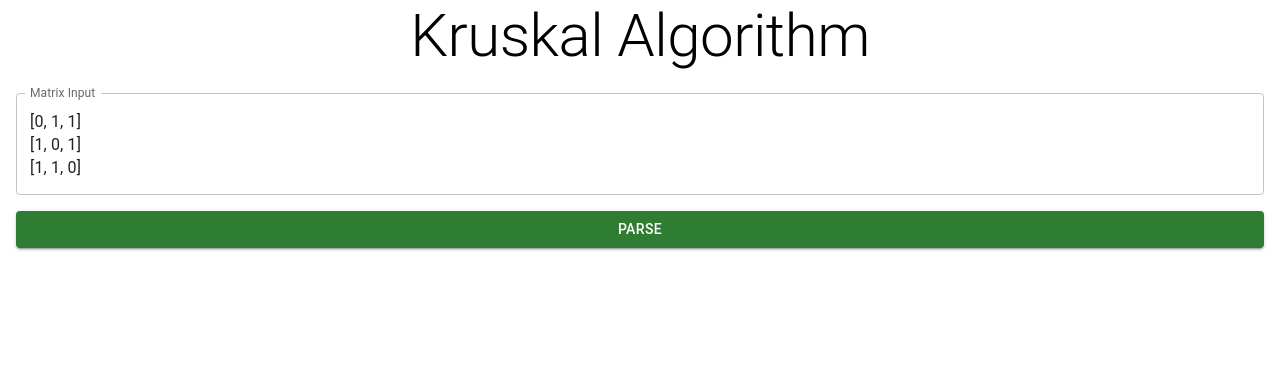
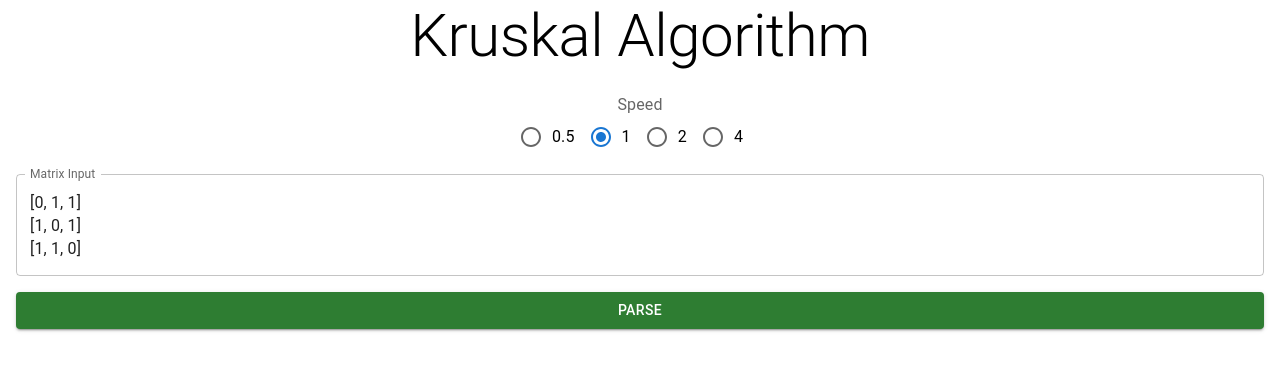
Before and after one commit to renancvalladao/kruskal-algorithm-react, a React (Create React App) app: page / in a window 1280 px wide. Shown: the top 370 px of the page. Built offline with nearby package versions, Linux system fonts and the light colour scheme.

Commit message:
Adding execution speed config

```diff
--- a/src/App.tsx
+++ b/src/App.tsx
@@ -2,11 +2,16 @@ import { useState, useEffect } from "react";
 import {
   Box,
   Button,
+  FormControl,
+  FormControlLabel,
+  FormLabel,
   List,
   ListItem,
   ListItemText,
+  Radio,
+  RadioGroup,
+  Stack,
   Typography,
-  Stack,
 } from "@mui/material";
 // @ts-ignore
 import Graph from "react-graph-vis";
@@ -96,6 +101,7 @@ function App() {
   const [finished, setFinished] = useState(false);
   const [counter, setCounter] = useState(0);
   const [status, setStatus] = useState("");
+  const [speed, setSpeed] = useState(1);
 
   useEffect(() => {
     let timer: NodeJS.Timeout;
@@ -136,11 +142,11 @@ function App() {
           setRunning(false);
           setFinished(true);
         }
-      }, 1000);
+      }, 1000 / speed);
     }
 
     return () => clearTimeout(timer);
-  }, [running, edges, chosenEdges, counter, disjointSets]);
+  }, [running, edges, chosenEdges, counter, disjointSets, speed]);
 
   const readMatrix = (matrix: number[][]) => {
     const nodesArray: Node[] = [];
@@ -191,11 +197,32 @@ function App() {
     solutionWeight += edge.weight;
   });
 
+  const changeSpeed = (event: React.ChangeEvent<HTMLInputElement>) => {
+    setSpeed(parseFloat((event.target as HTMLInputElement).value));
+  };
+
   return (
     <>
       <Typography align="center" variant="h2" gutterBottom>
         Kruskal Algorithm
       </Typography>
+      <Stack direction="row" justifyContent={"center"}>
+        <FormControl sx={{ alignItems: "center" }}>
+          <FormLabel id="speed-radio-buttons-group">Speed</FormLabel>
+          <RadioGroup
+            row
+            aria-labelledby="speed-radio-buttons-group"
+            name="speed-controlled-radio-buttons-group"
+            value={speed}
+            onChange={changeSpeed}
+          >
+            <FormControlLabel value="0.5" control={<Radio />} label="0.5" />
+            <FormControlLabel value="1" control={<Radio />} label="1" />
+            <FormControlLabel value="2" control={<Radio />} label="2" />
+            <FormControlLabel value="4" control={<Radio />} label="4" />
+          </RadioGroup>
+        </FormControl>
+      </Stack>
       <Box
         component="form"
         sx={{
```
